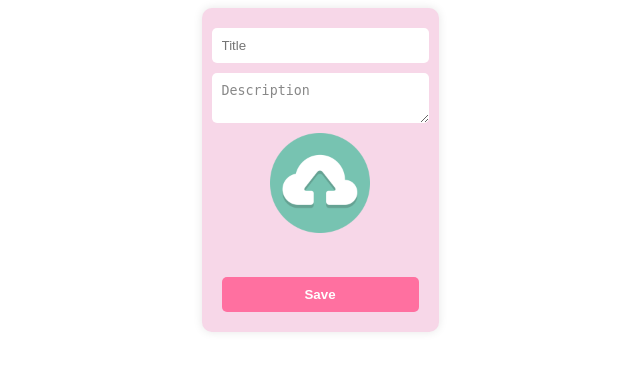
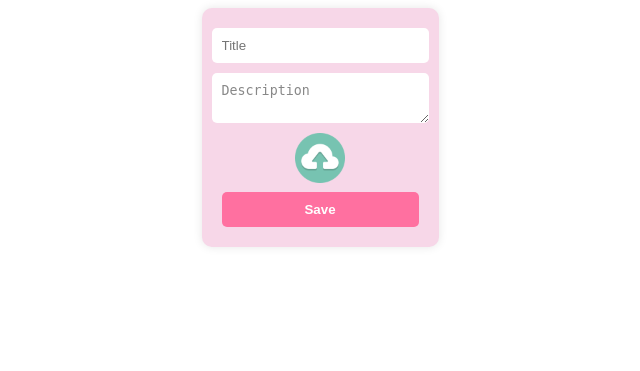
Before and after one commit to JSH4a/Dates, a Flask app: page /db in a window 1280 px wide. Shown: the top 371 px of the page, without its empty margins (320-960 px from the left). Run offline with Flask 3, Linux system fonts and the light colour scheme.

Commit message:
updated style of popup

```diff
--- a/app/static/css/dashboard.css
+++ b/app/static/css/dashboard.css
@@ -125,7 +125,9 @@
     display: flex;
     flex-direction: column;
     align-items: center;
-    max-width: 400px;
+    max-width: 300px;
+    min-width: 150px;
+    min-height: auto;
     padding: 20px;
     background-color: #f7d7e8;
     /* Pinkish background color */
@@ -148,7 +150,7 @@
 .info-bubble input[type="submit"] {
     width: 100%;
     padding: 10px;
-    margin-top: 10px;
+    margin-top: -25px;
     background-color: #ff70a0;
     /* Pinkish button color */
     color: #fff;
@@ -176,12 +178,9 @@
 }
 
 .btn-upload {
-    width: 100px;
     /* Set the width and height of the image */
-    height: 100px;
-    width: 100px;
-    /* Set the width and height of the image */
-    height: 100px;
+    height: 50px;
+    width: 50px;
     background-size: cover;
     cursor: pointer;
     border: none;
```
